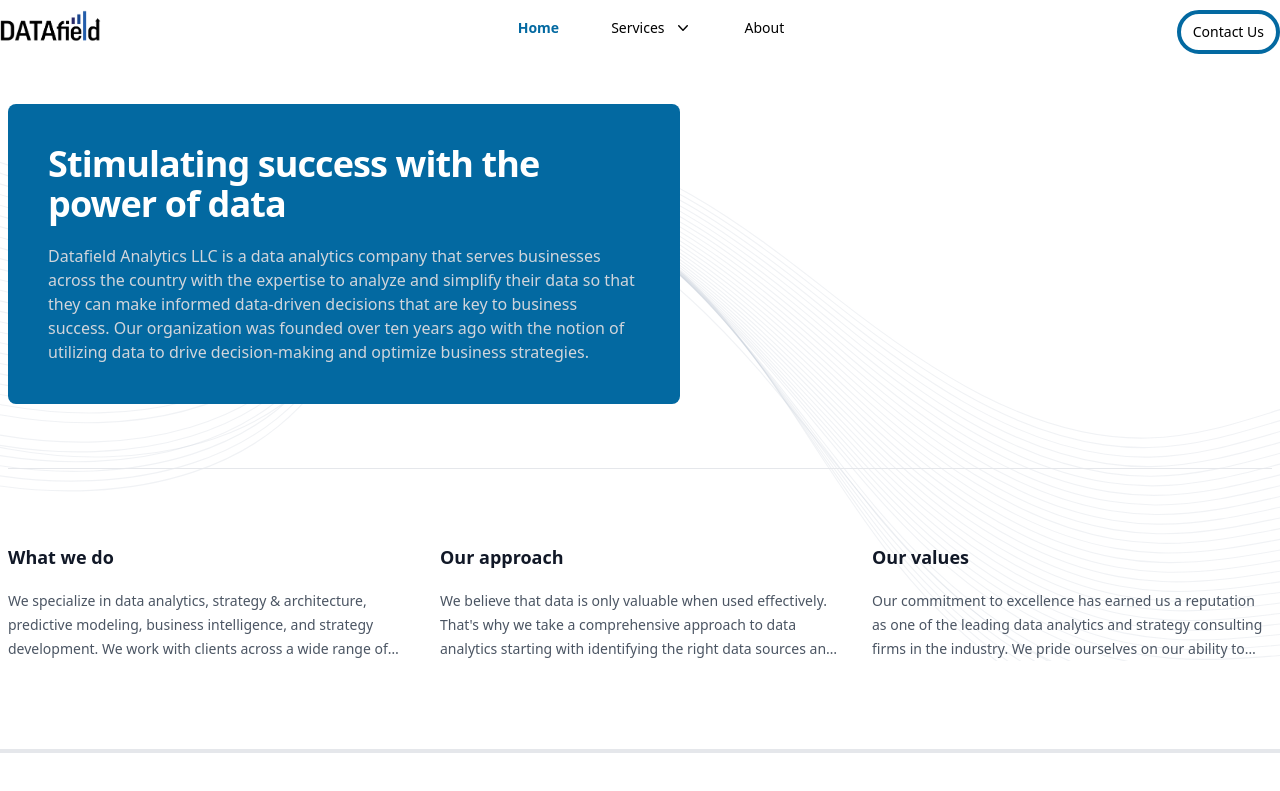
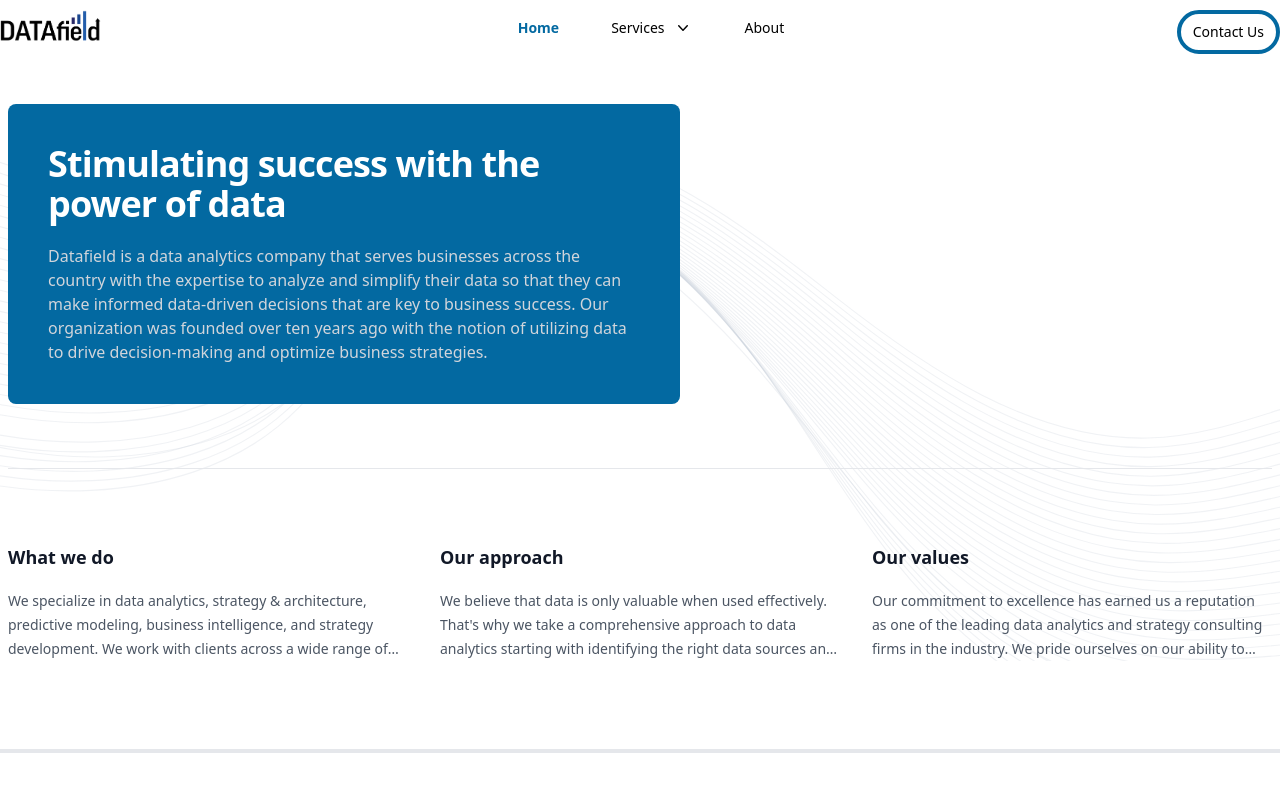
Before and after one commit to Musafir-404/Next.js-template, a Next.js app: page /about in a window 1280 px wide. Shown: the top 791 px of the page. Built offline with nearby package versions, Linux system fonts and the light colour scheme.

Commit message:
desc about

```diff
--- a/src/pages/about.jsx
+++ b/src/pages/about.jsx
@@ -31,7 +31,7 @@ export default function About() {
           </h2>
 
           <p className='mt-5 text-md text-gray-300'>
-            Datafield Analytics LLC is a data analytics company that serves businesses across the country with the
+            Datafield is a data analytics company that serves businesses across the country with the
             expertise to analyze and simplify their data so that they can make informed data-driven decisions that are
             key to business success. Our organization was founded over ten years ago with the notion of utilizing data
             to drive decision-making and optimize business strategies.
```
